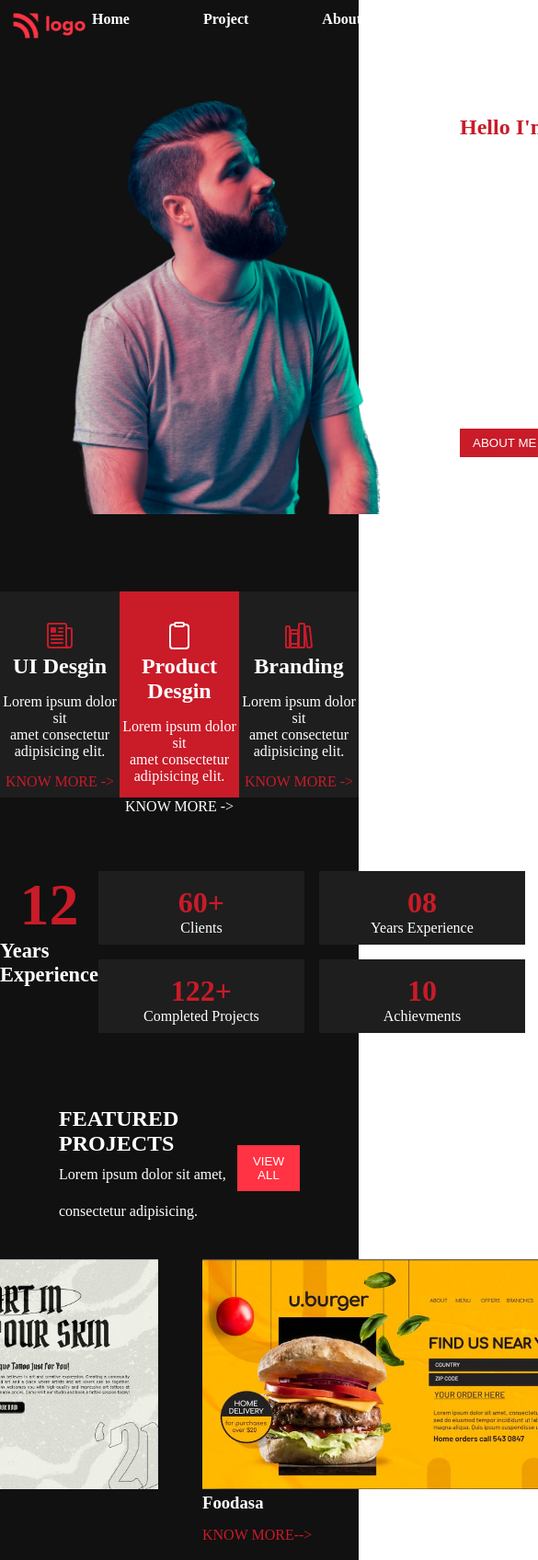
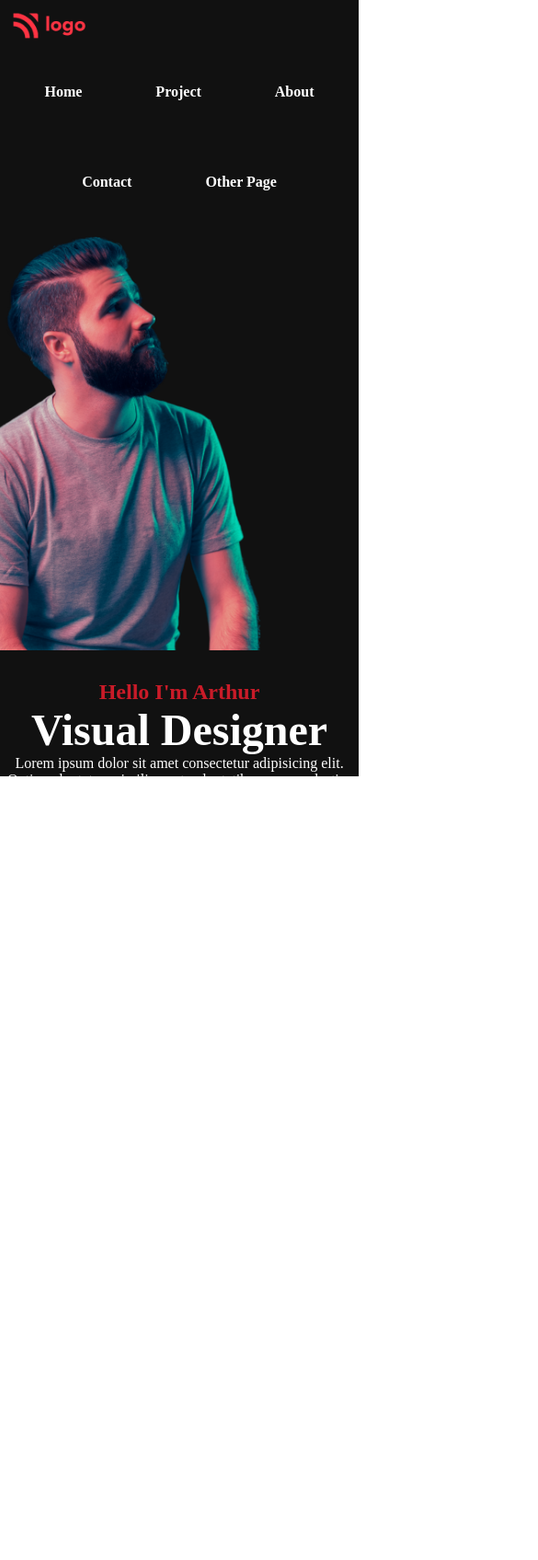
Before and after one commit to Yash-Shukla-9/Product-Landing-page, a plain HTML site: page index.html in a window 390 px wide. Shown: the top 1696 px of the page at 92% size, 585 px wide, since content can reach past the window. After the commit the page ends 844 px from the top, so only its background shows below. Drawn offline with nearby package versions, Linux system fonts and the light colour scheme.

Commit message:
Update Style.css

```diff
--- a/Style.css
+++ b/Style.css
@@ -21,6 +21,11 @@
   gap: 5rem;
   margin-right: 10rem;
   color: white;
+  cursor: pointer;
+}
+
+.list-item:hover {
+  text-decoration: underline;
 }
 
 .list-item {
@@ -246,3 +251,103 @@
 .ion {
   padding: 0 1.5rem;
 }
+
+html,
+body {
+  width: 100%;
+  height: 100%;
+  margin: 0px;
+  padding: 0px;
+  overflow-x: hidden;
+}
+
+@media (max-width: 600px) {
+  .nav-bar {
+    display: flex;
+    flex-wrap: wrap;
+  }
+  .lists {
+    display: flex;
+    flex-wrap: wrap;
+    justify-content: center;
+    margin: auto;
+    margin-top: 2rem;
+  }
+
+  .navsec2 {
+    display: flex;
+    flex-wrap: wrap;
+  }
+
+  .sec2-img {
+    display: flex;
+    justify-content: center;
+    width: 15rem;
+  }
+
+  .sec-text {
+    display: flex;
+    flex-direction: column;
+    margin-top: 2rem;
+    align-items: center;
+    text-align: center;
+  }
+
+  .sec3-cards {
+    display: flex;
+    flex-wrap: wrap;
+    justify-content: center;
+  }
+
+  .cards3 {
+    display: flex;
+    flex-wrap: wrap;
+  }
+
+  .h2head {
+    font-size: 3rem;
+  }
+
+  .section4 {
+    display: flex;
+    flex-wrap: wrap;
+    justify-content: center;
+  }
+
+  .grind5 {
+    display: flex;
+    justify-content: center;
+    /* flex-direction: column; */
+    flex-wrap: wrap;
+  }
+
+  .sec5-img img {
+    display: flex;
+    flex-wrap: wrap;
+    width: 9rem;
+    height: 11rem;
+  }
+
+  .sec6 {
+    display: flex;
+    flex-wrap: wrap;
+  }
+
+  .foots {
+    display: flex;
+    flex-wrap: wrap;
+    padding-top: 2rem;
+  }
+
+  .footer {
+    display: flex;
+    flex-wrap: wrap;
+    justify-content: center;
+    padding-bottom: 2rem;
+    padding-top: 2rem;
+  }
+  .social {
+    display: flex;
+    margin-top: 2rem;
+  }
+}
```
